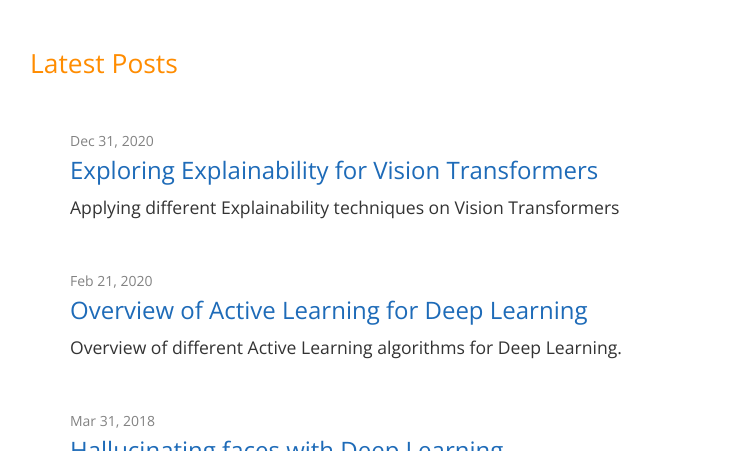
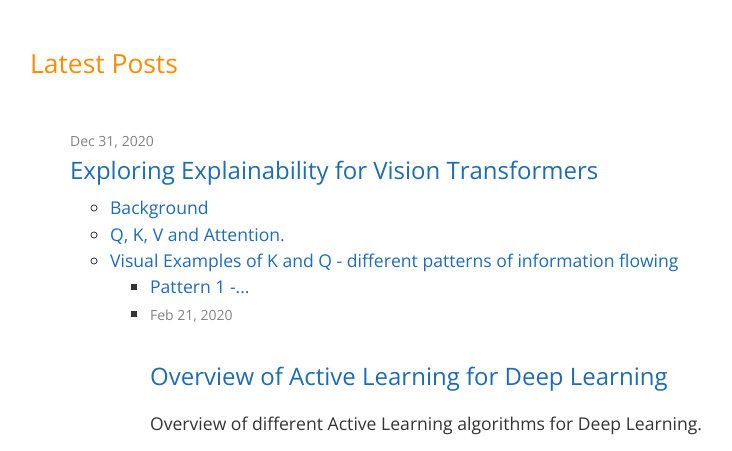
Before and after one commit to jacobgil/jacobgil.github.io, a Jekyll site: the page built from index.md, in a window 1280 px wide and 900 px high, scrolled down 632 px, cut to the strip 65-516 px from the top of the window. Shown: the whole strip, without its empty margins (194-926 px from the left). Built offline with Jekyll 4.4.1, drawn with Linux system fonts in a browser that asks for light colours.

Commit message:
remove excerpt

```diff
--- a/_posts/2020-12-31-exploring-explainability-for-vision-transformers.md
+++ b/_posts/2020-12-31-exploring-explainability-for-vision-transformers.md
@@ -5,8 +5,6 @@ date:   2020-12-31 22:10:33 +0200
 permalink: deeplearning/vision-transformer-explainability
 tags: [Explainability, Deep Learning]
 categories: [deep-learning]
-excerpt: "Applying different Explainability techniques on Vision Transformers"
-
 ---
 {% include katex.html %}
 
```
